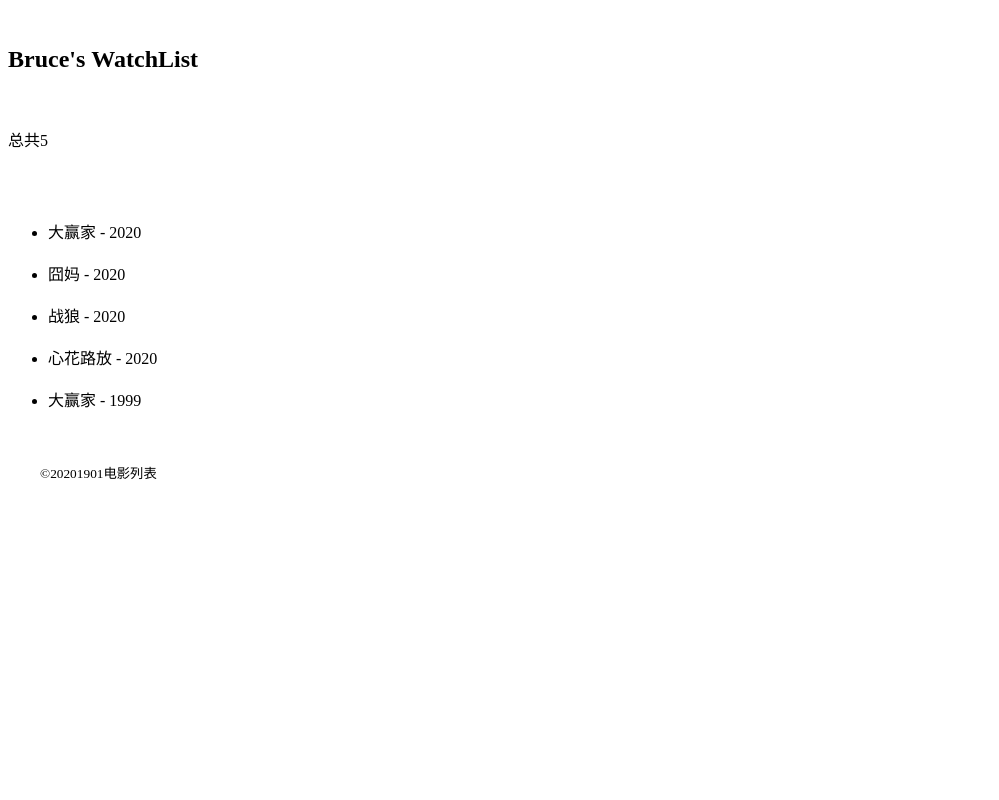
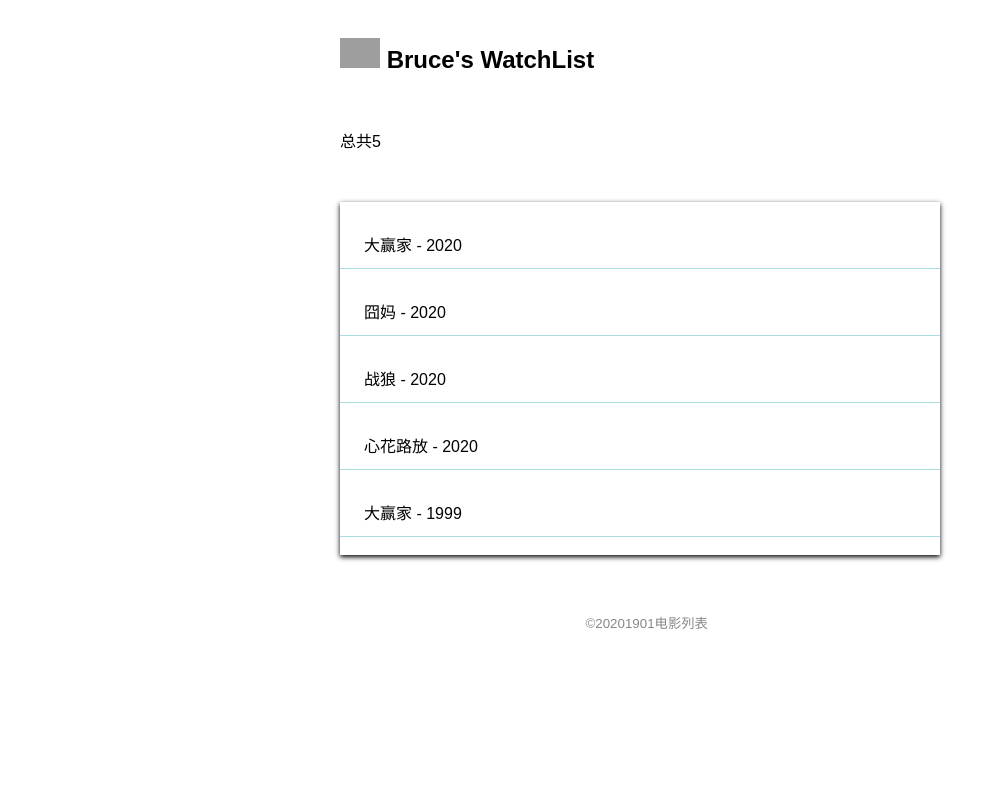
Before and after one commit to bufan77/flask19011, a Flask app: page / in a window 1280 px wide. Shown: the whole page, without its empty margins (0-999 px from the left). Run offline with Flask 2, Linux system fonts and the light colour scheme; grey boxes are pictures that could not be loaded.

Commit message:
dainyingliebiao

```diff
--- a/day01/watchlist/app.py
+++ b/day01/watchlist/app.py
@@ -3,6 +3,7 @@ app = Flask(__name__)
 
 @app.route('/')
 def index():
+
     name = "Bruce"
     movies = [
         {'title': "大赢家", "year":"2020"},
--- /dev/null
+++ b/day01/watchlist/static/css/style.css
@@ -0,0 +1,36 @@
+/*页面整体*/
+body{
+    margin: 0 auto;
+    max-width: 600px;
+    font-size: 16px;
+    font-family: Arial, Helvetica, sans-serif;;
+}
+
+/*页脚*/
+footer{
+    color: #888888;
+    margin-top: 15px;
+    text-align: center;
+    padding: 10px;
+}
+
+/*avatar*/
+.avatar{
+    width: 40px;
+}
+
+/*电影列表*/
+.movie-list{
+    list-style: none;
+    padding: 0;
+    margin-bottom: 15px;
+    box-shadow: 0 2px 5px 0 rgba(0,0,0,16);
+}
+
+.movie-list li{
+    padding: 12px 24px;
+    border-bottom: 1px solid #add;
+}
+.movie-list li:hover{
+    background-color: rgb(137,137,231);
+}
--- a/day01/watchlist/templates/index.html
+++ b/day01/watchlist/templates/index.html
@@ -5,12 +5,16 @@
     <meta name="viewport" content="width=device-width, initial-scale=1.0">
     <meta http-equiv="X-UA-Compatible" content="ie=edge">
     <title>Bruce's WatchList</title>
+    <link rel="stylesheet" href="{{ url_for('static', filename='css/style.css')}}">
 </head>
 <body>
-    <h2>{{name}}'s WatchList</h2>
+    <h2>
+        <img class="avatar" src="{{url_for('static', filename='images/timg.jpg')}} alt="头像"">
+        {{name}}'s WatchList
+    </h2>
     {# 过滤器 变量|过滤器名 #}
     <p>总共{{ movies|length }}</p >
-    <ul>
+    <ul class="movie-list">
         {% for movie in movies %}
         <li>{{movie.title}} - {{movie.year}}</li>
         {% endfor %}
```
Also changed, not shown: day01/watchlist/static/images/timg.jpg (added).
